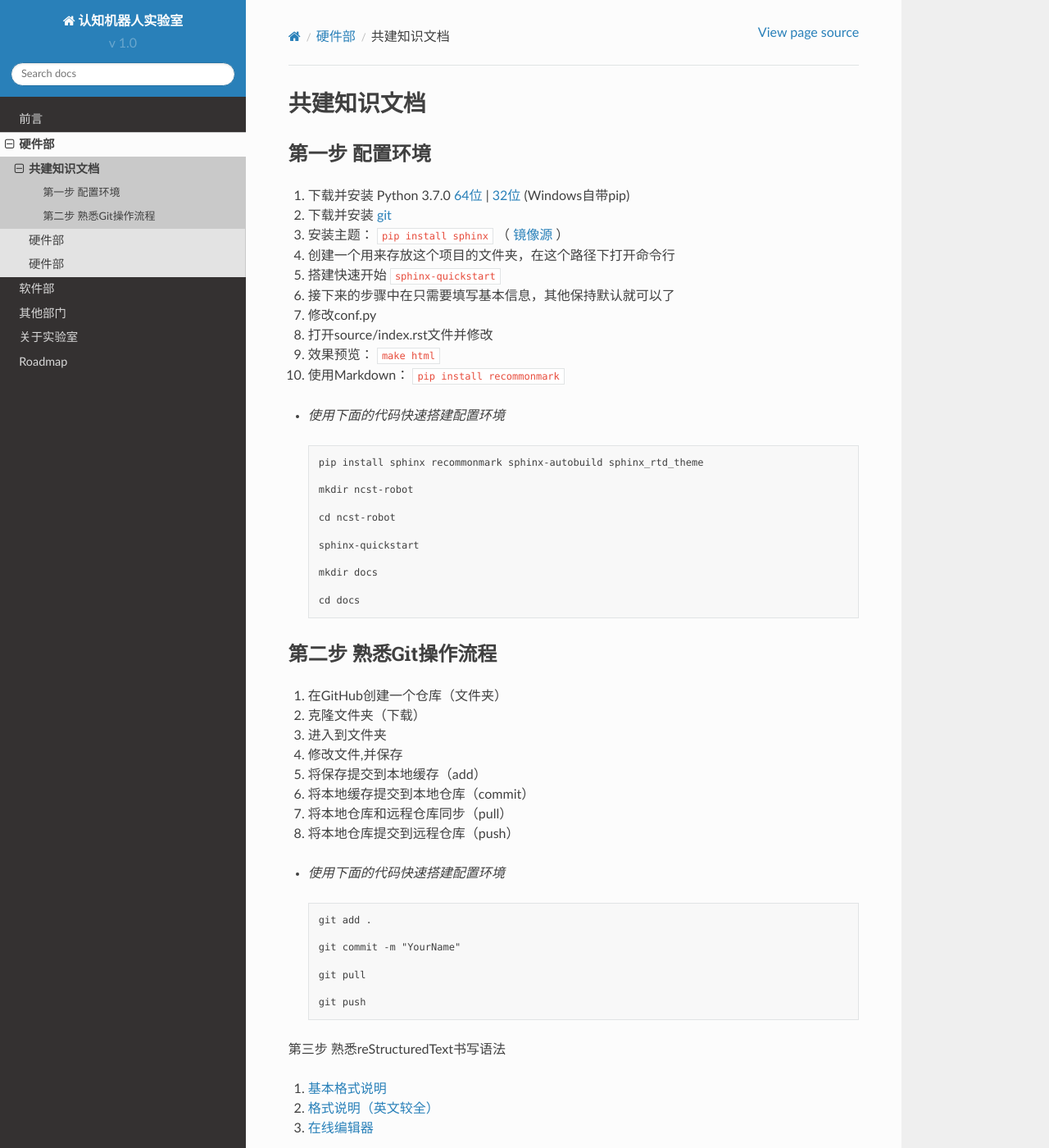
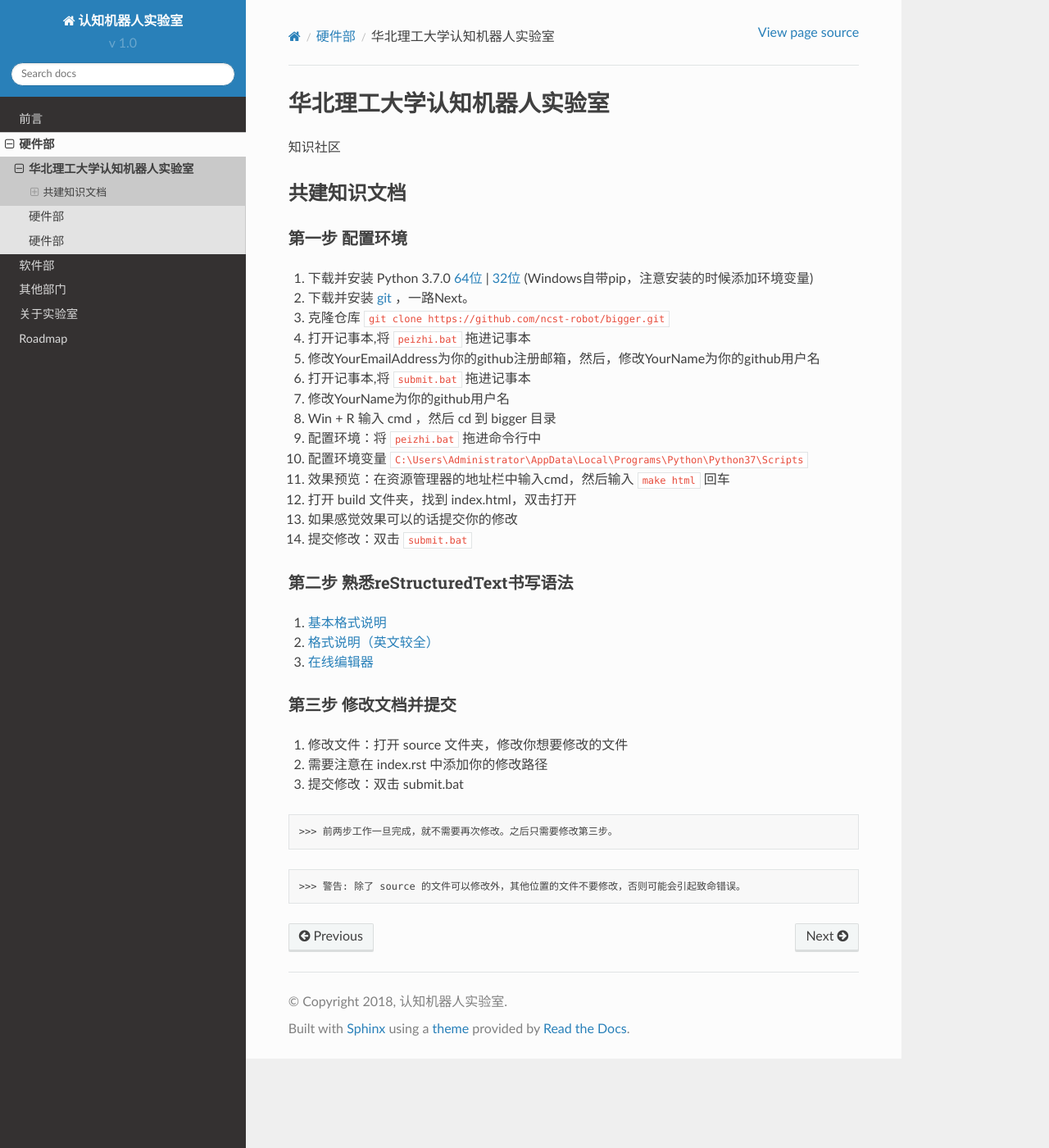
Before and after one commit to ncst-robot/bigger, a Sphinx documentation site: the page built from source/c01/c01_01.rst, in a window 1280 px wide and 1400 px high. Shown: the whole window at 82% size. Built offline with Sphinx 7.4.7 and the Read the Docs theme 2.0.0, drawn with Linux system fonts in a browser that asks for light colours.

Commit message:
YourName

```diff
--- /dev/null
+++ b/source/_static/warning.txt
@@ -0,0 +1 @@
+just avoid warning
--- a/source/c01/c01_01.rst
+++ b/source/c01/c01_01.rst
@@ -1,63 +1,33 @@
+==================================
+华北理工大学认知机器人实验室
+==================================
+
+知识社区
+
 共建知识文档
 ^^^^^^^^^^^^^^^^
 
 
 第一步 配置环境
--------------------
+--------------------------------------------
 
-1. 下载并安装 Python 3.7.0 `64位 <https://www.python.org/ftp/python/3.7.1/python-3.7.1rc2-amd64.exe>`_ | `32位 <https://www.python.org/ftp/python/3.7.1/python-3.7.1rc2.exe>`_ (Windows自带pip)
-#. 下载并安装 `git <https://git-scm.com/downloads/>`_
-#. 安装主题： ``pip install sphinx`` （ `镜像源 <https://www.thethomason.cn/2018/09/02/prog-lang/python/python-ref/>`_ ）
-#. 创建一个用来存放这个项目的文件夹，在这个路径下打开命令行
-#. 搭建快速开始 ``sphinx-quickstart``
-#. 接下来的步骤中在只需要填写基本信息，其他保持默认就可以了
-#. 修改conf.py
-#. 打开source/index.rst文件并修改
-#. 效果预览： ``make html``
-#. 使用Markdown： ``pip install recommonmark``
+1. 下载并安装 Python 3.7.0 `64位 <https://www.python.org/ftp/python/3.7.1/python-3.7.1rc2-amd64.exe>`_ | `32位 <https://www.python.org/ftp/python/3.7.1/python-3.7.1rc2.exe>`_ (Windows自带pip，注意安装的时候添加环境变量)
+#. 下载并安装 `git <https://git-scm.com/downloads/>`_ ，一路Next。
+#. 克隆仓库 ``git clone https://github.com/ncst-robot/bigger.git``
+#. 打开记事本,将 ``peizhi.bat`` 拖进记事本
+#. 修改YourEmailAddress为你的github注册邮箱，然后，修改YourName为你的github用户名
+#. 打开记事本,将 ``submit.bat`` 拖进记事本
+#. 修改YourName为你的github用户名
+#. Win + R 输入 cmd ，然后 cd 到 bigger 目录
+#. 配置环境：将 ``peizhi.bat`` 拖进命令行中
+#. 配置环境变量 ``C:\Users\Administrator\AppData\Local\Programs\Python\Python37\Scripts``
+#. 效果预览：在资源管理器的地址栏中输入cmd，然后输入 ``make html`` 回车
+#. 打开 build 文件夹，找到 index.html，双击打开
+#. 如果感觉效果可以的话提交你的修改
+#. 提交修改：双击 ``submit.bat``
 
-* *使用下面的代码快速搭建配置环境*
-
- .. code-block:: cmd
-
-	pip install sphinx recommonmark sphinx-autobuild sphinx_rtd_theme
-
-	mkdir ncst-robot
-
-	cd ncst-robot
-
-	sphinx-quickstart
-
-	mkdir docs
-
-	cd docs
-
-
-第二步 熟悉Git操作流程
--------------------------
-
-1. 在GitHub创建一个仓库（文件夹）
-#. 克隆文件夹（下载）
-#. 进入到文件夹
-#. 修改文件,并保存
-#. 将保存提交到本地缓存（add）
-#. 将本地缓存提交到本地仓库（commit）
-#. 将本地仓库和远程仓库同步（pull）
-#. 将本地仓库提交到远程仓库（push）
-
-* *使用下面的代码快速搭建配置环境*
-
- .. code-block:: cmd
-
-	git add .
-
-	git commit -m "YourName"
-
-	git pull
-
-	git push
-
-第三步 熟悉reStructuredText书写语法
+第二步 熟悉reStructuredText书写语法
+--------------------------------------------
 
 1. `基本格式说明 <https://github.com/seayxu/CheatSheet/blob/master/files/reStructuredText-Quick-Syntax.md>`_
 #. `格式说明（英文较全）`_
@@ -65,3 +35,14 @@
 
 .. _`格式说明（英文较全）`: http://docutils.sourceforge.net/docs/user/rst/quickref.html
 .. __: http://rst.ninjs.org/#
+
+第三步 修改文档并提交
+--------------------------------------------
+
+1. 修改文件：打开 source 文件夹，修改你想要修改的文件
+#. 需要注意在 index.rst 中添加你的修改路径
+#. 提交修改：双击 submit.bat
+
+>>> 前两步工作一旦完成，就不需要再次修改。之后只需要修改第三步。
+
+>>> 警告: 除了 source 的文件可以修改外，其他位置的文件不要修改，否则可能会引起致命错误。
```
Also changed, not shown: README.rst (+9 -11 lines), 2 other files.
